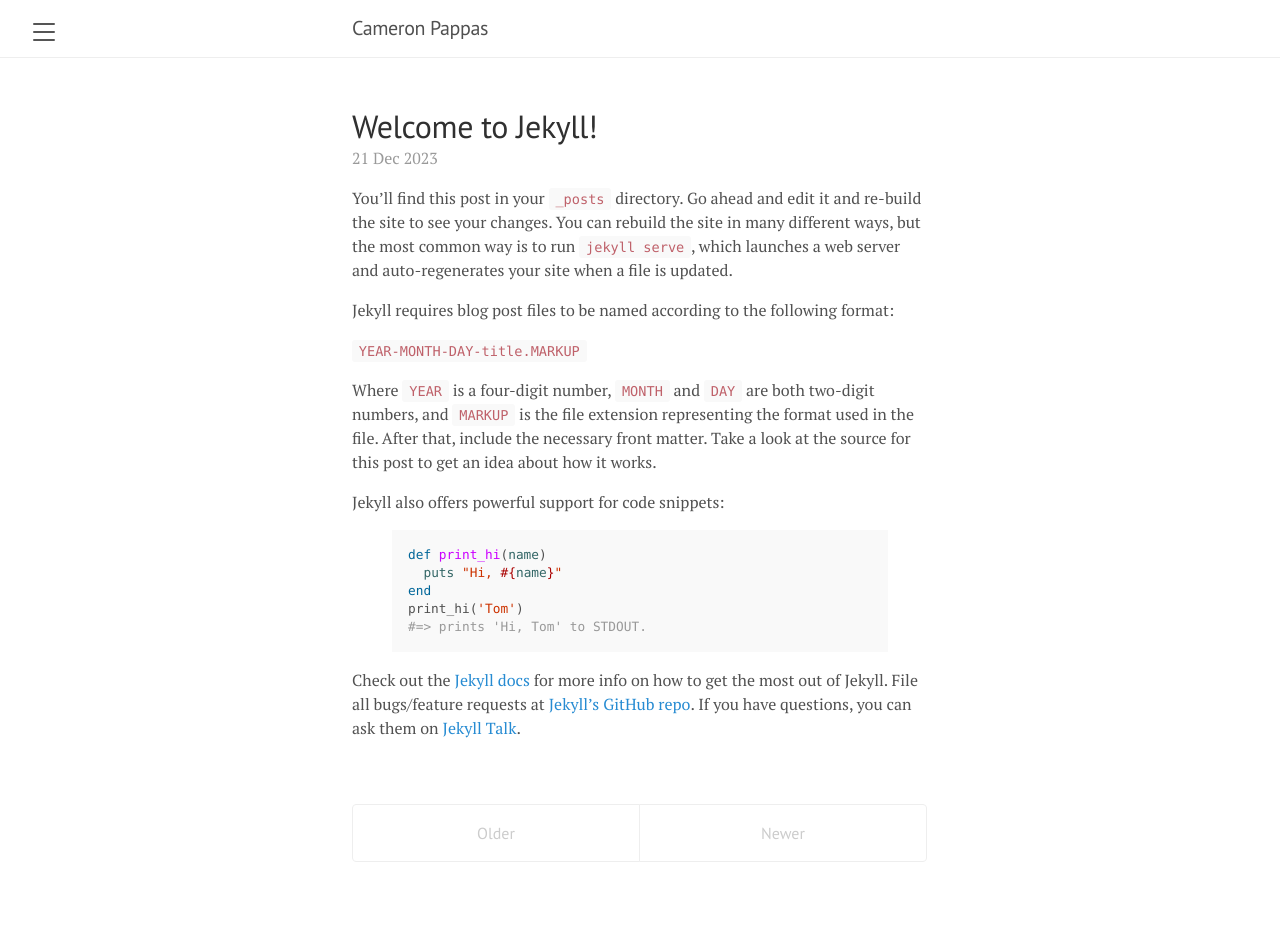
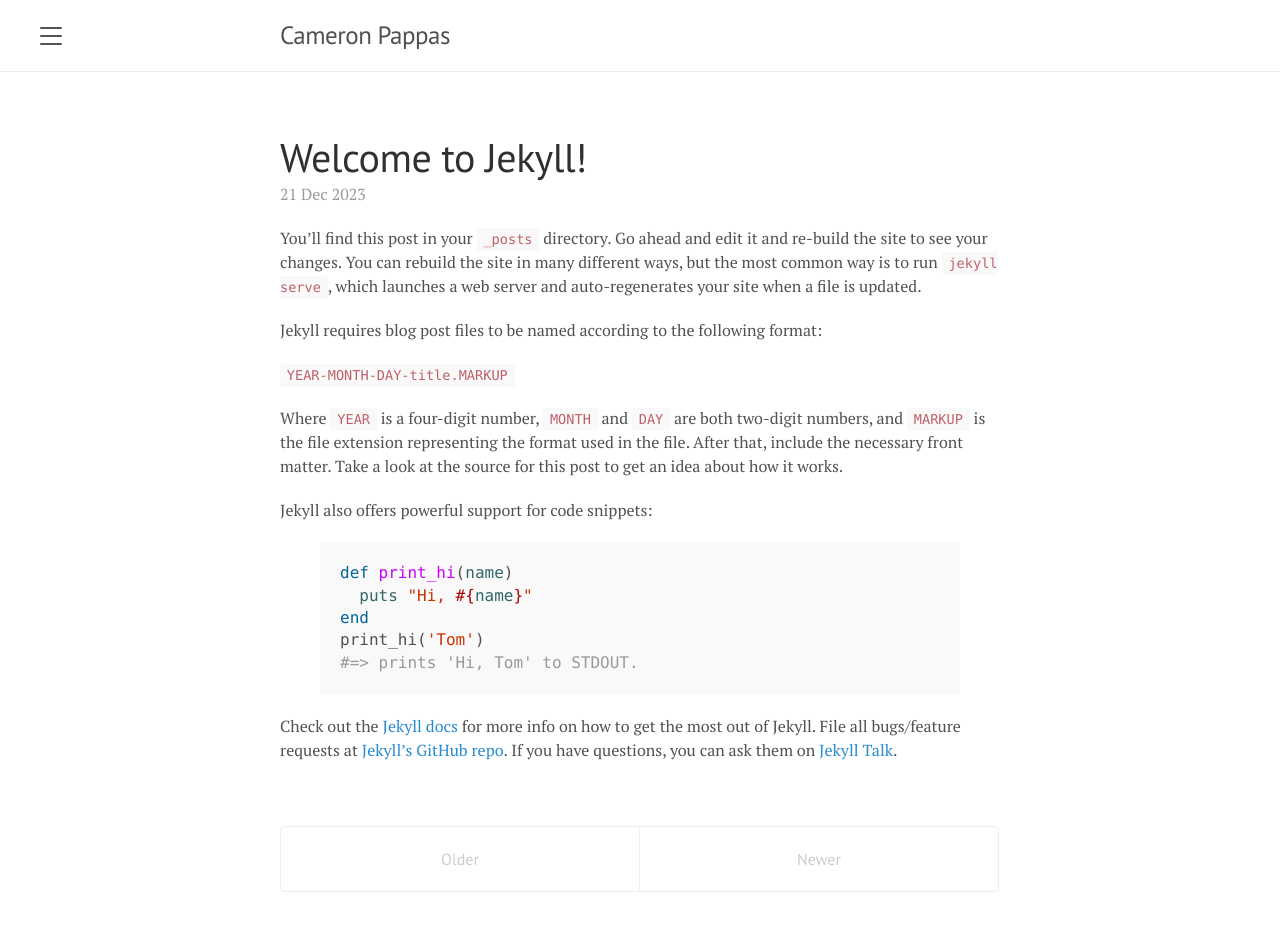
Before and after one commit to cjpappas/cjpappas.github.io, a Jekyll site: the page built from index.html, in a window 1280 px wide. Built offline with Jekyll 4.4.1, drawn with Linux system fonts in a browser that asks for light colours; the list of posts is cut into pages by our own code; before the commit the page ends 910 px from its top, so only the background shows below that.

Commit message:
Move font-size override

```diff
--- a/public/css/custom.css
+++ b/public/css/custom.css
@@ -1,3 +1,7 @@
+.wrap {
+    font-size: 16px;
+}
+
 .sidebar-icons {
     display: flex;
     justify-content: space-evenly;
--- a/public/css/poole.css
+++ b/public/css/poole.css
@@ -52,11 +52,11 @@ html {
   font-size: 16px;
   line-height: 1.5;
 }
-/* @media (min-width: 38em) {
+@media (min-width: 38em) {
   html {
     font-size: 20px;
   }
-} */
+}
 
 body {
   color: #515151;
```
